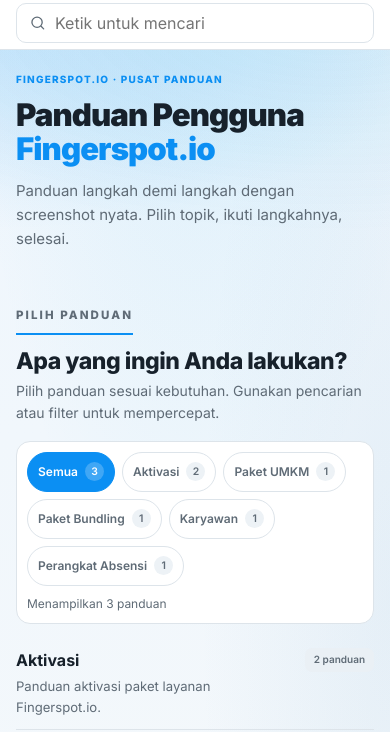
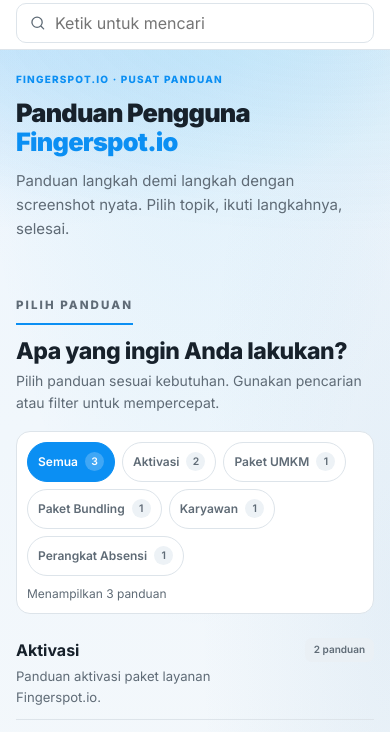
Before and after one commit to toriqayataalmukhorobin-del/toriqayataalmukhorobin-del.github.io, a plain HTML site: page index.html in a window 390 px wide. Shown: the part 54-786 px from the top of the page. Drawn offline with Linux system fonts and the light colour scheme.

Commit message:
Kecilkan judul utama landing page

```diff
--- a/index.html
+++ b/index.html
@@ -33,7 +33,7 @@ aside a:hover{background:var(--bg);color:var(--ink)}aside a.on{background:var(--
 main{min-width:0;padding:0 clamp(18px,4vw,56px) 40px}
 .hero{position:relative;margin:0 calc(-1*clamp(18px,4vw,56px));padding:64px clamp(18px,4vw,56px) 44px;background:radial-gradient(900px 340px at 85% -10%,rgba(14,165,233,.10),transparent 60%),radial-gradient(700px 300px at 0% 0%,rgba(11,143,243,.14),transparent 60%)}
 .eyebrow{font-size:.72rem;letter-spacing:.18em;font-weight:800;color:var(--brand)}
-h1{margin:12px 0 0;font-size:clamp(2rem,5vw,3.4rem);line-height:1.08;font-weight:900;letter-spacing:-.03em}h1 span{color:var(--brand)}
+h1{margin:12px 0 0;font-size:clamp(1.75rem,3vw,2.5rem);line-height:1.15;font-weight:900;letter-spacing:-.03em}h1 span{color:var(--brand)}
 .lead{max-width:640px;margin:16px 0 0;color:var(--mut);font-size:1.05rem}
 .cta{display:inline-flex;align-items:center;gap:8px;margin-top:26px;background:var(--action);color:#fff;border-radius:12px;padding:12px 20px;font-weight:700;box-shadow:none}
 .sec{margin-top:48px}.sec>.k{font-size:.72rem;letter-spacing:.18em;font-weight:800;color:var(--mut);padding-bottom:8px;border-bottom:2px solid var(--brand);display:inline-block}
@@ -108,7 +108,7 @@ aside a,.chip,.cta,.contact a,.burger,.dd{
  main{padding:0 16px 28px}
  .hero{margin:0 -16px;padding:28px 16px 26px}
  .eyebrow{font-size:10px;letter-spacing:.12em}
- h1{margin-top:10px;font-size:clamp(28px,8vw,36px);line-height:1.12}
+ h1{margin-top:10px;font-size:clamp(25px,6.5vw,30px);line-height:1.18}
  .lead{margin-top:12px;font-size:15px;line-height:1.6}
  .cta{display:flex;justify-content:center;min-height:46px;margin-top:18px;padding:11px 16px;font-size:14px}
  .sec{margin-top:30px}
```
